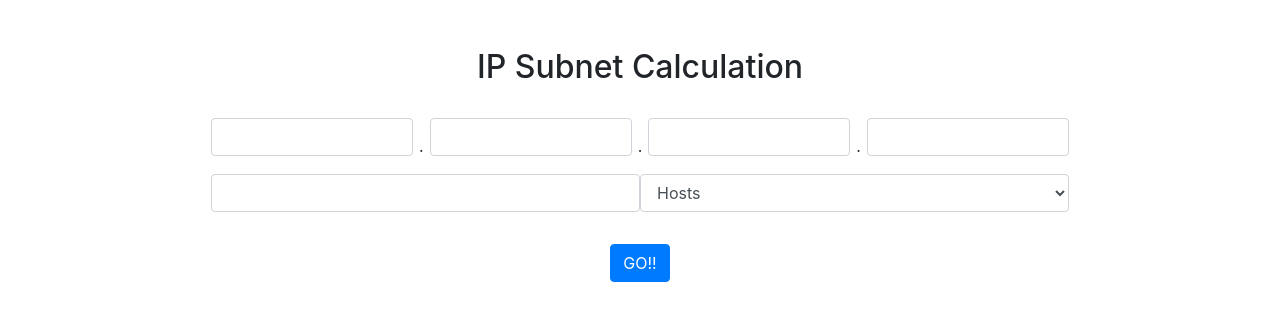
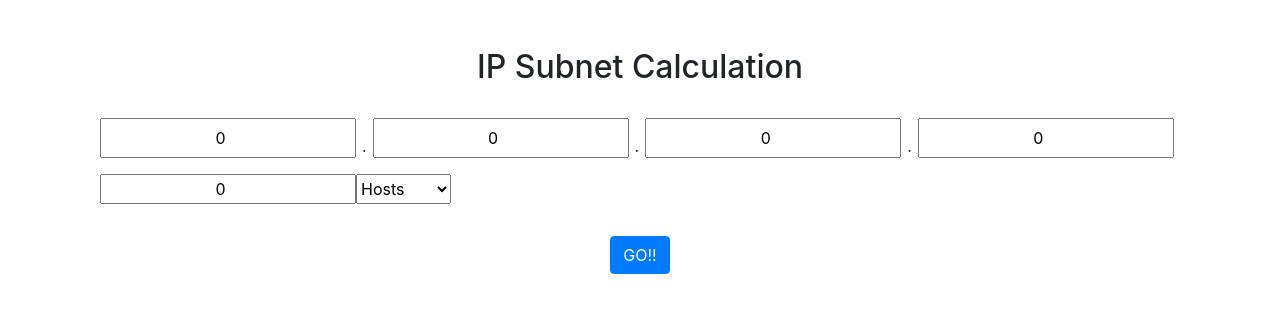
Before and after one commit to dacharat/IP-subnet-calculator, a React (Create React App) app: page / in a window 1280 px wide. Shown: the top 320 px of the page. Built offline with nearby package versions, Linux system fonts and the light colour scheme.

Commit message:
:lollipop: re-input component

```diff
--- /dev/null
+++ b/src/components/input.js
@@ -0,0 +1,137 @@
+import React from "react";
+import { InputInline, Point, Input, ChooseHosts } from "./styled";
+
+class InputValue extends React.Component {
+  state = {
+    first: 0,
+    second: 0,
+    third: 0,
+    fourth: 0,
+    number: 0,
+    type: "host"
+  };
+
+  handleSubmit = e => {
+    console.log("55");
+  };
+
+  handleInput = e => {
+    const input = Number.parseInt(e.target.value);
+    this.setState({ [e.target.name]: this.limitIPValue(input) }, () => {
+      let test = { first: this.state.first, second: this.state.second, third: this.state.third, fourth: this.state.fourth };
+      console.log('test', test);
+
+      this.props.callbackip({
+        first: this.state.first,
+        second: this.state.second,
+        third: this.state.third,
+        fourth: this.state.fourth
+      });
+    });
+  };
+
+  handleHostInput = e => {
+    const input = Number.parseInt(e.target.value);
+    this.setState({ [e.target.name]: this.limitHostValue(input) }, () => {
+      this.props.callbackhost({
+        number: this.state.number,
+        type: this.state.type
+      });
+    });
+  };
+
+  typeChange = e => {
+    this.setState(
+      {
+        type: e.target.value
+      },
+      () => {
+        this.props.callbackhost({
+          number: this.state.number,
+          type: this.state.type
+        });
+      }
+    );
+  };
+
+  limitIPValue = value => {
+    if (value < 0) {
+      return 1;
+    } else if (value > 255) {
+      return 255;
+    } else {
+      return value;
+    }
+  };
+
+  limitHostValue = value => {
+    if (value < 0) {
+      return 1;
+    } else if (value > this.maxValue()) {
+      return this.maxValue();
+    } else {
+      return value;
+    }
+  };
+
+  maxValue = () => {
+    if (this.state.first < 128) {
+      return 16777215;
+    } else if (this.state.first < 191) {
+      return 65535;
+    } else if (this.state.first < 255) {
+      return 255;
+    } else {
+      return 1;
+    }
+  };
+
+  render() {
+    return (
+      <div className="container">
+        <InputInline>
+          <Input
+            type="number"
+            onChange={this.handleInput}
+            value={this.state.first}
+            name="first"
+          />
+          <Point>.</Point>
+          <Input
+            type="number"
+            onChange={this.handleInput}
+            value={this.state.second}
+            name="second"
+          />
+          <Point>.</Point>
+          <Input
+            type="number"
+            onChange={this.handleInput}
+            value={this.state.third}
+            name="third"
+          />
+          <Point>.</Point>
+          <Input
+            type="number"
+            onChange={this.handleInput}
+            value={this.state.fourth}
+            name="fourth"
+          />
+        </InputInline>
+        <ChooseHosts>
+          <Input
+            type="number"
+            onChange={this.handleHostInput}
+            value={this.state.number}
+            name="number"
+          />
+          <select onChange={this.typeChange}>
+            <option value="host">Hosts</option>
+            <option value="network">Networks</option>
+          </select>
+        </ChooseHosts>
+      </div>
+    );
+  }
+}
+export default InputValue;
--- a/src/components/result.js
+++ b/src/components/result.js
@@ -1,21 +1,33 @@
 import React from "react";
 import ResultNetworkClass from "./result_network_class";
-import ResultNumberHost from './result_number_host'
+import ResultNumberHost from "./result_number_host";
 
 class Result extends React.Component {
   state = {
-    class: 'A'
-  }
+    class: "A",
+    numberOfHost: 0
+  };
 
-  callbackState = value => {
-    this.setState({class: value})
-  }
+  callbackNetworkClass = value => {
+    this.setState({ class: value });
+  };
+
+  callbackNumberOfHost = value => {
+    this.setState({ numberOfHost: value });
+  };
 
   render() {
     return (
       <div>
-        <ResultNetworkClass ip={this.props.ip} callback={this.callbackState} />
-        <ResultNumberHost host={this.props.host} class={this.state.class} />
+        <ResultNetworkClass
+          ip={this.props.ip}
+          callback={this.callbackNetworkClass}
+        />
+        <ResultNumberHost
+          host={this.props.host}
+          class={this.state.class}
+          callback={this.callbackNumberOfHost}
+        />
       </div>
     );
   }
--- a/src/components/result_number_host.js
+++ b/src/components/result_number_host.js
@@ -28,12 +28,15 @@ class ResultNumberHost extends React.Component {
     console.log(this.props.class);
 
     if (hosts.type === "host") {
-      let num = (Number.parseInt(hosts) + 1).toString(2);
-      this.setState({ number: num.length });
+      let num = (Number.parseInt(hosts.number) + 1).toString(2).length;
+      console.log(hosts);
+
+      this.setState({ number: num });
+      this.props.callback(num);
     } else if (hosts.type === "network") {
-      console.log('Im here');
+      console.log("Im here");
 
-      let networks = (Number.parseInt(hosts) - 1).toString(2).length;
+      let networks = (Number.parseInt(hosts.number) - 1).toString(2).length;
       let num;
       switch (this.props.class) {
         case "A":
@@ -52,6 +55,7 @@ class ResultNumberHost extends React.Component {
           num = 0;
       }
       this.setState({ number: num });
+      this.props.callback(num);
     }
   };
 
--- a/src/home.js
+++ b/src/home.js
@@ -3,6 +3,8 @@ import { Component, Button, H2, ErrorInput } from "./components/styled";
 import IPInput from "./components/ip_input";
 import HostInput from "./components/host_input";
 import Result from "./components/result";
+
+import InputValue from "./components/input";
 
 class Home extends React.Component {
   constructor(props) {
@@ -59,8 +61,9 @@ class Home extends React.Component {
     return (
       <Component className="container">
         <H2>IP Subnet Calculation</H2>
-        <IPInput callback={this.callbackIP} />
-        <HostInput callback={this.callbackHost} />
+        {/* <IPInput callback={this.callbackIP} />
+        <HostInput callback={this.callbackHost} /> */}
+        <InputValue callbackhost={this.callbackHost} callbackip={this.callbackIP} />
         <Button className="btn btn-primary" onClick={this.showResult}>
           GO!!
         </Button>
```
